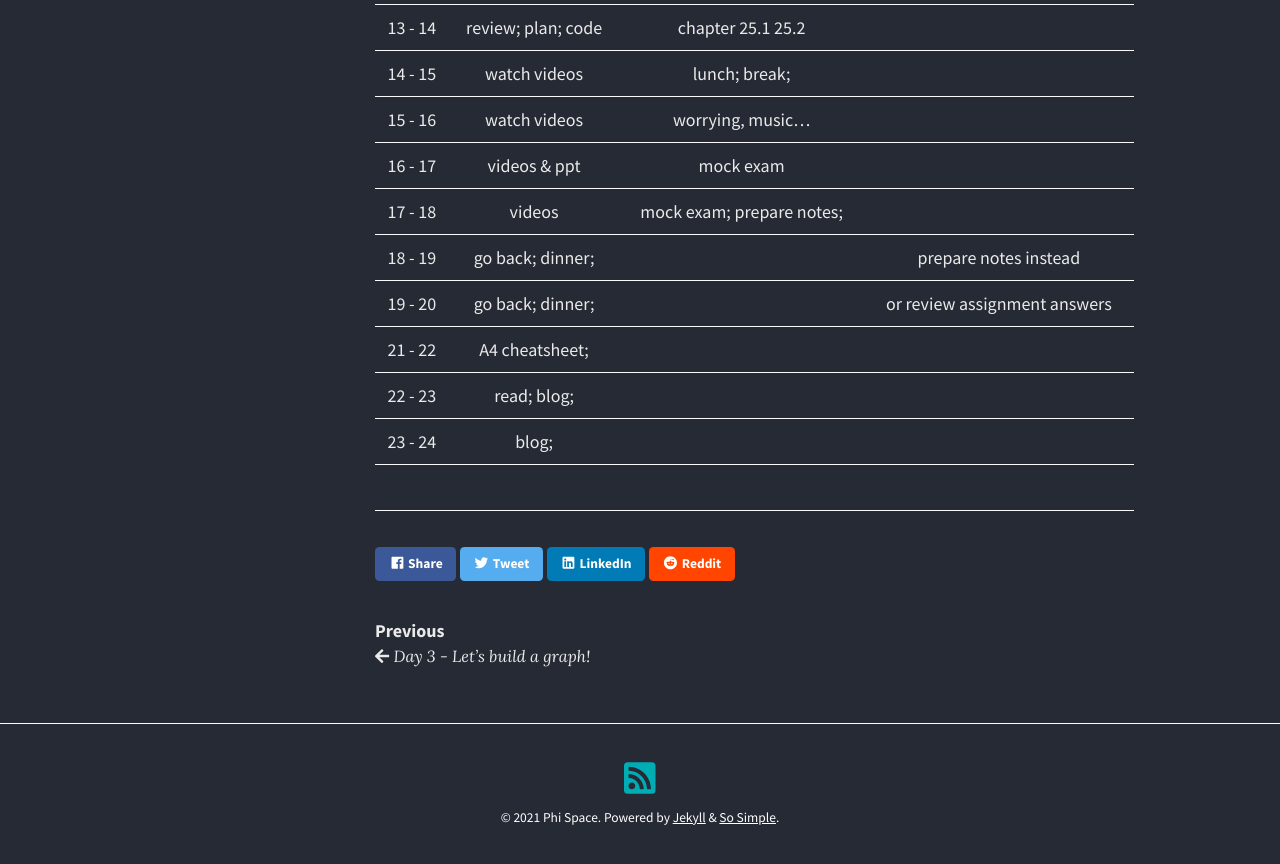
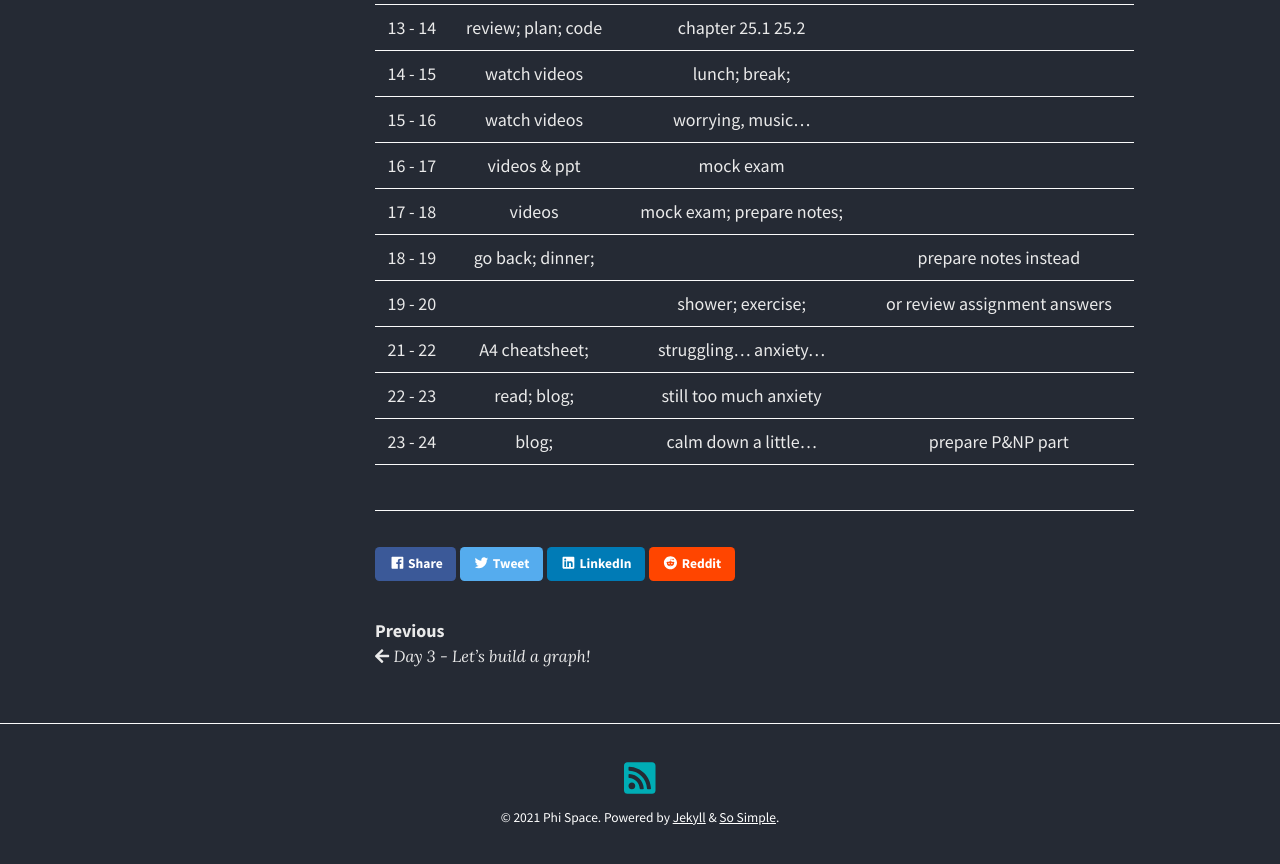
Before and after one commit to tian3rd/tian3rd.github.io, a Jekyll site: the page built from _posts/2021-11-11-Day-4.md, in a window 1280 px wide and 900 px high, scrolled down 1086 px. Shown: the top 864 px of the window. Built offline with Jekyll 4.4.1, drawn with Linux system fonts in a browser that asks for light colours; nearby versions of some CDN libraries.

Commit message:
update day 4

```diff
--- a/_posts/2021-11-11-Day-4.md
+++ b/_posts/2021-11-11-Day-4.md
@@ -23,8 +23,8 @@ Today's agenda is to finish watch all videos on wattle and make a cheatsheet for
 | 16 - 17 |    videos & ppt    |         mock exam         |                              |
 | 17 - 18 |       videos       | mock exam; prepare notes; |                              |
 | 18 - 19 |  go back; dinner;  |                           |    prepare notes instead     |
-| 19 - 20 |  go back; dinner;  |                           | or review assignment answers |
-| 21 - 22 |   A4 cheatsheet;   |                           |                              |
-| 22 - 23 |    read; blog;     |                           |                              |
-| 23 - 24 |       blog;        |                           |                              |
+| 19 - 20 |                    |     shower; exercise;     | or review assignment answers |
+| 21 - 22 |   A4 cheatsheet;   | struggling... anxiety...  |                              |
+| 22 - 23 |    read; blog;     |  still too much anxiety   |                              |
+| 23 - 24 |       blog;        |   calm down a little...   |      prepare P&NP part       |
 |         |                    |                           |                              |
```
